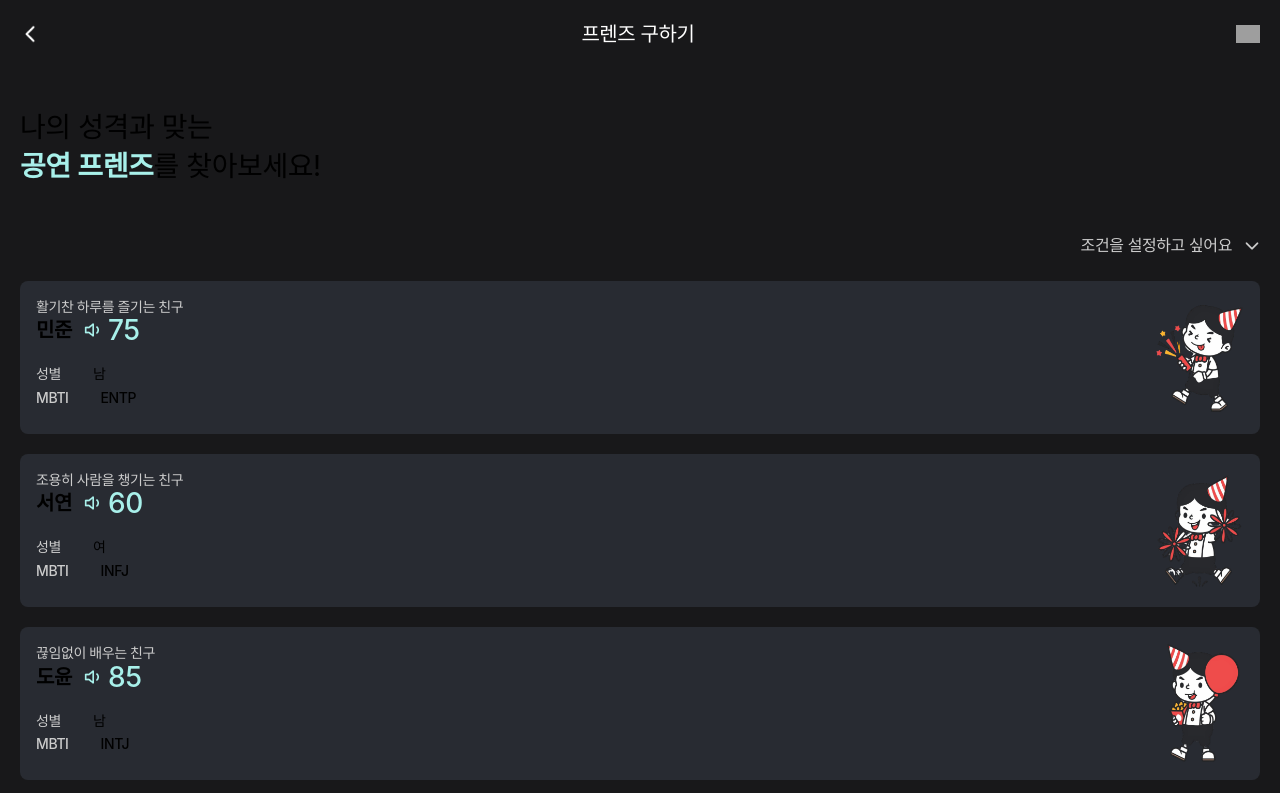
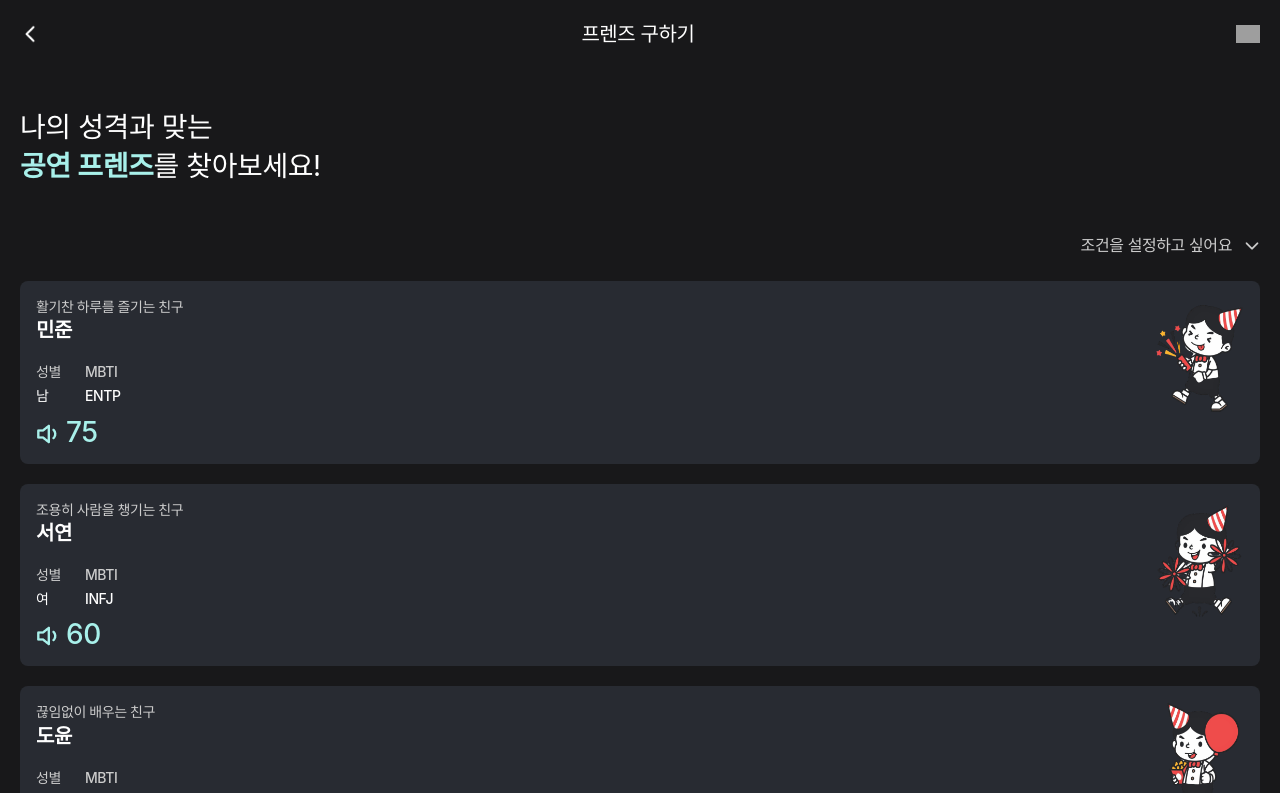
Before and after one commit to Fest-Friends/frontend, a Next.js app: page /friends in a window 1280 px wide. Shown: the top 793 px of the page. Built offline with nearby package versions, Linux system fonts and the light colour scheme; grey boxes are pictures that could not be loaded.

Commit message:
design: 피그마 디자인 변경 반영

```diff
--- a/src/app/(afterLogin)/friends/_component/FriendComponent.tsx
+++ b/src/app/(afterLogin)/friends/_component/FriendComponent.tsx
@@ -3,34 +3,42 @@ import Image from 'next/image';
 import Link from 'next/link';
 import { Friend } from '../../_types/friends';
 
-export function FriendComponent({ id, introduction, name, gender, mbti, friendType,volume }: Friend) {
+export function FriendComponent({
+  id,
+  introduction,
+  name,
+  gender,
+  mbti,
+  friendType,
+  volume,
+}: Friend) {
   return (
-    <Link href={`/friends/${id}`} className="flex w-full justify-between bg-areaBg p-4 rounded-lg">
+    <Link href={`/friends/${id}`} className="flex w-full justify-between rounded-lg bg-areaBg p-4">
       <div>
         <div className="text-sm font-medium leading-[19.6px] text-textLess">{introduction}</div>
         <div className="flex items-center gap-3">
           <div className="text-xl font-semibold">{name}</div>
-          <div className="flex items-center gap-1">
+        </div>
+        <div className="mt-[18px] flex gap-6 text-sm font-medium leading-[19.6px]">
+          <div className="flex flex-col gap-1">
+            <div className="text-textLess">성별</div>
+            <div>{gender}</div>
+          </div>
+          <div className="flex flex-col gap-1">
+            <div className="text-textLess">MBTI</div>
+            <div>{mbti}</div>
+          </div>
+        </div>
+          <div className="mt-[14px] flex items-start gap-0.5">
             <Image
-              src="/image/volume_1.png"
-              width={20}
-              height={20}
-              className="h-5 w-5 object-contain"
+              src="/image/volume.png"
+              width={28}
+              height={28}
+              className="object-contain align-middle"
               alt="프렌즈 볼륨"
             />
             <div className="text-[28px] font-medium leading-[24px] text-primary">{volume}</div>
           </div>
-        </div>
-        <div className="mt-5 flex flex-col gap-1 text-sm font-medium leading-[19.6px]">
-          <div className="flex gap-8">
-            <div className="text-textLess">성별</div>
-            <div>{gender}</div>
-          </div>
-          <div className="flex gap-8">
-            <div className="text-textLess">MBTI</div>
-            <div>{mbti}</div>
-          </div>
-        </div>
       </div>
       <Image
         src={`/image/friend_type_${friendType}.png`}
--- a/src/app/(afterLogin)/friends/page.tsx
+++ b/src/app/(afterLogin)/friends/page.tsx
@@ -15,7 +15,7 @@ export default function Page() {
 
 
   return (
-    <div className="mt-10 w-full px-5">
+    <div className="mt-10 w-full px-5 mb-40">
       <div className="mb-6 text-[28px] leading-[39.2px]">
         나의 성격과 맞는
         <br />
@@ -31,7 +31,7 @@ export default function Page() {
           className="object-contain"
         />
       </div>
-      <div className="flex flex-col gap-5">
+      <div className="flex flex-col gap-5 items-center">
       {dummyFriends.map((friend) => (
         <FriendComponent
         key={friend.id}
@@ -44,7 +44,7 @@ export default function Page() {
         volume={friend.volume}
       />
       ))}
-
+      <div className='mt-5 font-medium leading-[22.4px] cursor-pointer'>더보기</div>
       </div>
     </div>
   );
--- a/src/app/layout.tsx
+++ b/src/app/layout.tsx
@@ -16,7 +16,7 @@ export default function RootLayout({
 }>) {
   return (
     <html lang="en">
-      <body className="text-text">
+      <body className="text-white">
         <TanStackProvider>
           <Header />
           <div>{children}</div>
```
Also changed, not shown: public/image/volume.png (added), public/image/volume_1.png (deleted).
